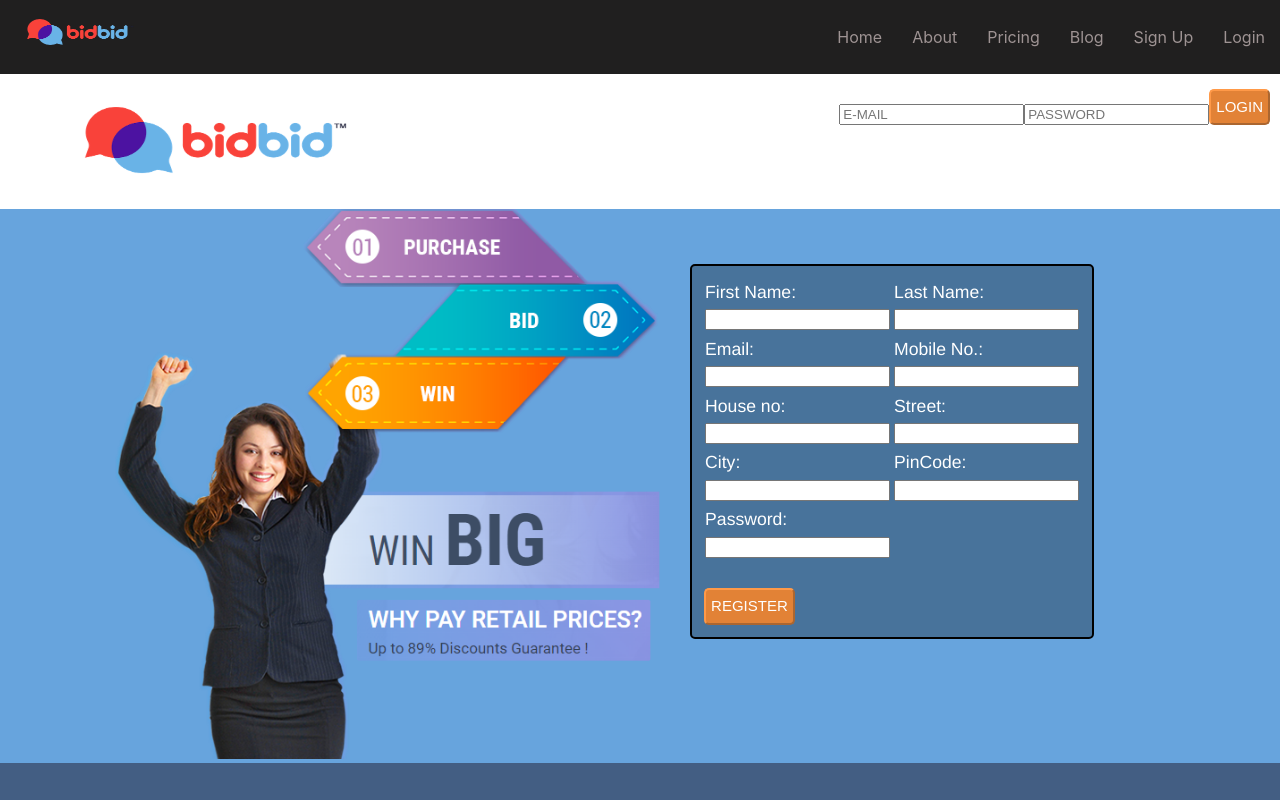
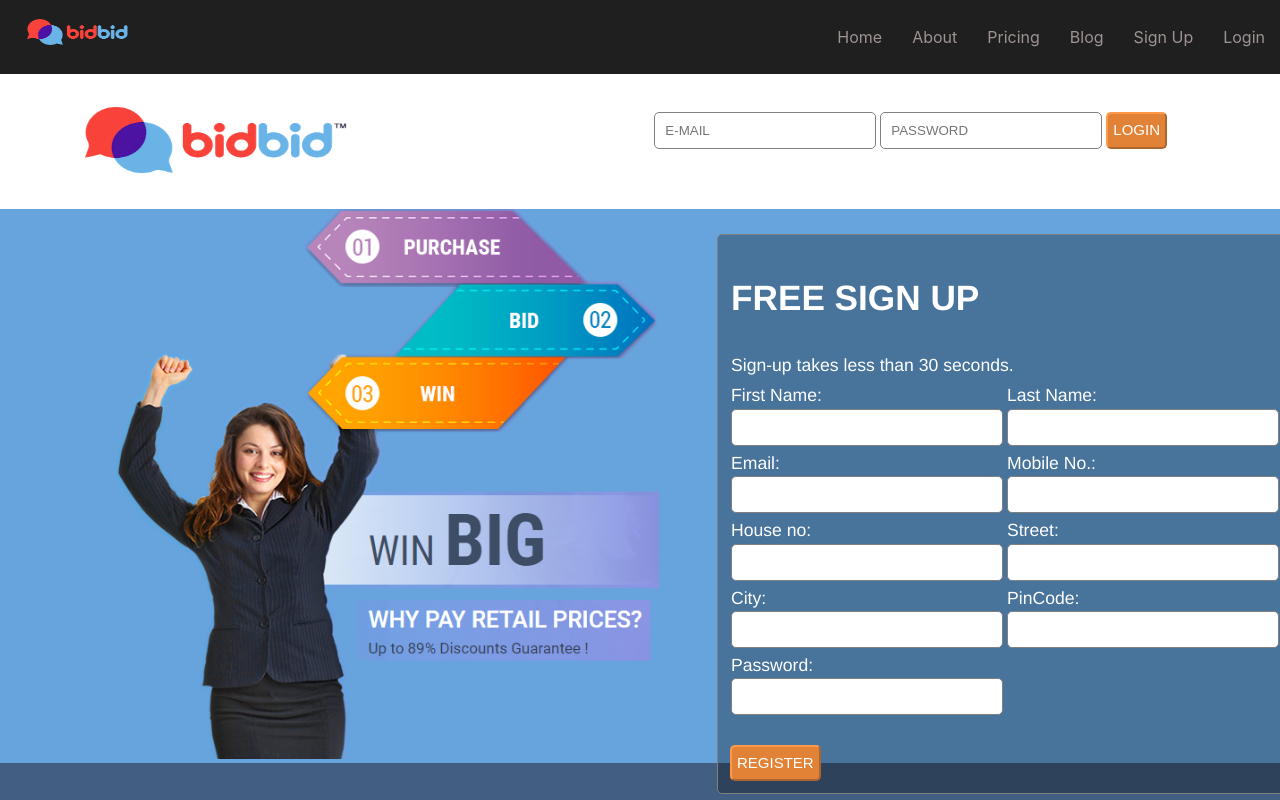
Before and after one commit to shivanshsingh21/bidpro, a React (Create React App) app in the folder frontend/: page / in a window 1280 px wide. Shown: the top 800 px of the page. Built offline with nearby package versions, Linux system fonts and the light colour scheme.

Commit message:
registration

```diff
--- a/frontend/src/component/atoms/forms/Textbox/Textbox.styles.tsx
+++ b/frontend/src/component/atoms/forms/Textbox/Textbox.styles.tsx
@@ -3,18 +3,14 @@ import styled from 'styled-components';
 export const PrimaryTextbox = styled.text`
 
    vertical-align: center;
-<<<<<<< HEAD
-
-=======
    border-radius: 5px;
-
+   width: 50px;
    &:hover {
     color: black;
     border-color:white;
   box-shadow:1px 1px 1px black;
   }
 
->>>>>>> e81f92b5ef638b8413e9ccf08b848389842191c6
 `;
 export const PrimaryPassword = styled.text`
 
--- a/frontend/src/component/atoms/forms/Textbox/Textbox.types.tsx
+++ b/frontend/src/component/atoms/forms/Textbox/Textbox.types.tsx
@@ -1,5 +1,5 @@
 export interface TextboxProps{
-   value:string;
+   value?:string;
 
 
 };
--- a/frontend/src/component/molecules/LoginForm/LoginForm.organism.tsx
+++ b/frontend/src/component/molecules/LoginForm/LoginForm.organism.tsx
@@ -2,6 +2,7 @@ import React from "react";
 import { PrimaryLoginForm } from "./LoginForm.styles";
 import { Formik, Form, Field } from 'formik';
 import { PrimaryButton } from "../../atoms/forms/Button/Button.styles";
+import { PrimaryCheckBox } from "../../atoms/forms/CheckBox/CheckBox.styles";
 
 function LoginForm() {
     return(
@@ -10,11 +11,14 @@ function LoginForm() {
                 alert(values.email)
                 alert(values.password)
             }} initialValues={{ email: "", password: ""}}>
-                <Form>
-                    <Field name="email" type="email" Placeholder="E-MAIL"/>
-                     <Field name="password" type="password"Placeholder="PASSWORD"/>
-                   <PrimaryButton type="submit">Login</PrimaryButton>
-
+                <Form> <table> <tr><td>
+                    <Field name="email" type="email" class=
+                    "main" Placeholder="E-MAIL"/>
+                    <PrimaryCheckBox typeof="checked"></PrimaryCheckBox></td><td>
+                     <Field name="password" type="password"class=
+                    "main"Placeholder="PASSWORD"/></td><td>
+                   <PrimaryButton type="submit">Login</PrimaryButton></td></tr>
+                   </table>
                 </Form>
             </Formik>
         </PrimaryLoginForm>
--- a/frontend/src/component/molecules/LoginForm/LoginForm.styles.tsx
+++ b/frontend/src/component/molecules/LoginForm/LoginForm.styles.tsx
@@ -3,4 +3,11 @@ import styled from "styled-components";
 export const PrimaryLoginForm = styled.div`
 display: flex;
 color: #585858;
+.main
+ {
+    border: 0.5px solid grey;
+  border-radius:5px;
+  width:200px;
+  padding: 10px;
+ }
 `;
--- a/frontend/src/component/molecules/MainBar.styles.tsx
+++ b/frontend/src/component/molecules/MainBar.styles.tsx
@@ -18,5 +18,7 @@ export const InnerMainBarLeft = styled.div`
   display: flex;
   height :150px;
  padding:5px;
-  margin-top:50px;
+  margin-top:20px;
+  margin-left:30px;
+  margin-bottom:50px;
 `;
--- a/frontend/src/component/molecules/MenuBar.styles.tsx
+++ b/frontend/src/component/molecules/MenuBar.styles.tsx
@@ -16,6 +16,8 @@ img{
 export const InnerMenuBarLeft= styled.div`
 display: flex;
 padding: 15px 10px 10px 10px;
+margin-top:20px;
+margin-right:100px;
 `;
 export const InnerMenuBarLeftDiv= styled.div`
 display: flex;
--- a/frontend/src/component/molecules/Registration/Registration.organism.tsx
+++ b/frontend/src/component/molecules/Registration/Registration.organism.tsx
@@ -1,46 +1,90 @@
 import React from "react";
 import { PrimaryRegistrationForm } from "./Registration.styles";
-import { Formik, Form, Field } from 'formik';
+import { Formik, Form, Field } from "formik";
 import { PrimaryButton } from "../../atoms/forms/Button/Button.styles";
 function RegistrationForm() {
-  return(
+  return (
     <PrimaryRegistrationForm>
-          <Formik onSubmit={(values)=>{
-              alert(values.fname)
-              alert(values.lname)
-              alert(values.email)
-              alert(values.mobile_no)
-              alert(values.houseno)
-              alert(values.street)
-              alert(values.city)
-              alert(values.pin)
-              alert(values.password)
-          }} initialValues={{ fname:"", lname:"",email: "", mobile_no:"", houseno:"", street:"", city:"",
-          pin:"", password: ""}}>
-              <Form><table><tr><td>
+      <Formik
+        onSubmit={(values) => {
+          alert(values.fname);
+          alert(values.lname);
+          alert(values.email);
+          alert(values.mobile_no);
+          alert(values.houseno);
+          alert(values.street);
+          alert(values.city);
+          alert(values.pin);
+          alert(values.password);
+        }}
+        initialValues={{
+          fname: "",
+          lname: "",
+          email: "",
+          mobile_no: "",
+          houseno: "",
+          street: "",
+          city: "",
+          pin: "",
+          password: "",
+        }}
+      >
+        <Form>
+          <table>
+            <tr><td colSpan={2}><h1>FREE SIGN UP</h1></td></tr>
+            <tr><td colSpan={2}>Sign-up takes less than 30 seconds.</td></tr>
+            <tr>
+              <td>
                 <label>First Name:</label>
-                  <Field name="fname" type="text"/></td><td>
+                <Field name="fname" class="main" type="text" />
+              </td>
+              <td>
                 <label>Last Name:</label>
-                  <Field name="lname" type="text"/></td></tr><tr><td>
+                <Field name="lname" class="main"type="text" />
+              </td>
+            </tr>
+            <tr>
+              <td>
                 <label>Email:</label>
-                  <Field name="email" type="email"/></td><td>
+                <Field name="email" class="main"type="email" />
+              </td>
+              <td>
                 <label>Mobile No.:</label>
-                  <Field name="mobile_no" type="text"/></td></tr><tr><td>
+                <Field name="mobile_no" class="main"type="text" />
+              </td>
+            </tr>
+            <tr>
+              <td>
                 <label>House no:</label>
-                  <Field name="houseno" type="text"/></td><td>
+                <Field name="houseno" class="main"type="text" />
+              </td>
+              <td>
                 <label>Street:</label>
-                  <Field name="street" type="text"/></td></tr><tr><td>
+                <Field name="street" class="main"type="text" />
+              </td>
+            </tr>
+            <tr>
+              <td>
                 <label>City:</label>
-                  <Field name="city" type="text"/></td><td>
+                <Field name="city" class="main"type="text" />
+              </td>
+              <td>
                 <label>PinCode:</label>
-                  <Field name="Pin" type="text"/></td></tr><tr><td>
+                <Field name="Pin"class="main" type="text" />
+              </td>
+            </tr>
+            <tr>
+              <td>
                 <label>Password:</label>
-                  <Field name="password" type="password"/></td></tr><br></br>
+                <Field name="password" class="main"type="password" />
+              </td>
+            </tr>
+            <br></br>
             <PrimaryButton type="submit">Register</PrimaryButton>
           </table>
         </Form>
       </Formik>
     </PrimaryRegistrationForm>
-  )
+  );
 }
 export default RegistrationForm;
--- a/frontend/src/component/molecules/Registration/Registration.styles.tsx
+++ b/frontend/src/component/molecules/Registration/Registration.styles.tsx
@@ -2,7 +2,7 @@ import styled from "styled-components";
 
 export const PrimaryRegistrationForm = styled.div`
   width: 5%;
-  border: 2px solid black;
+  border: 1px solid grey;
   border-radius:5px;
   display: table;
   background-color: rgb(0,0,0); /* Fallback color */
@@ -13,4 +13,11 @@ export const PrimaryRegistrationForm = styled.div`
   line-height: 1.5;
   padding: 10px;
 
+ .main
+ {
+    border: 1px solid grey;
+  border-radius:5px;
+  width:250px;
+  padding: 10px;
+ }
 `;
```
Also changed, not shown: frontend/src/component/atoms/forms/Textbox/Textbox.atom.tsx (+5 -15 lines). Lines whose indentation alone changed are shown as unchanged.
